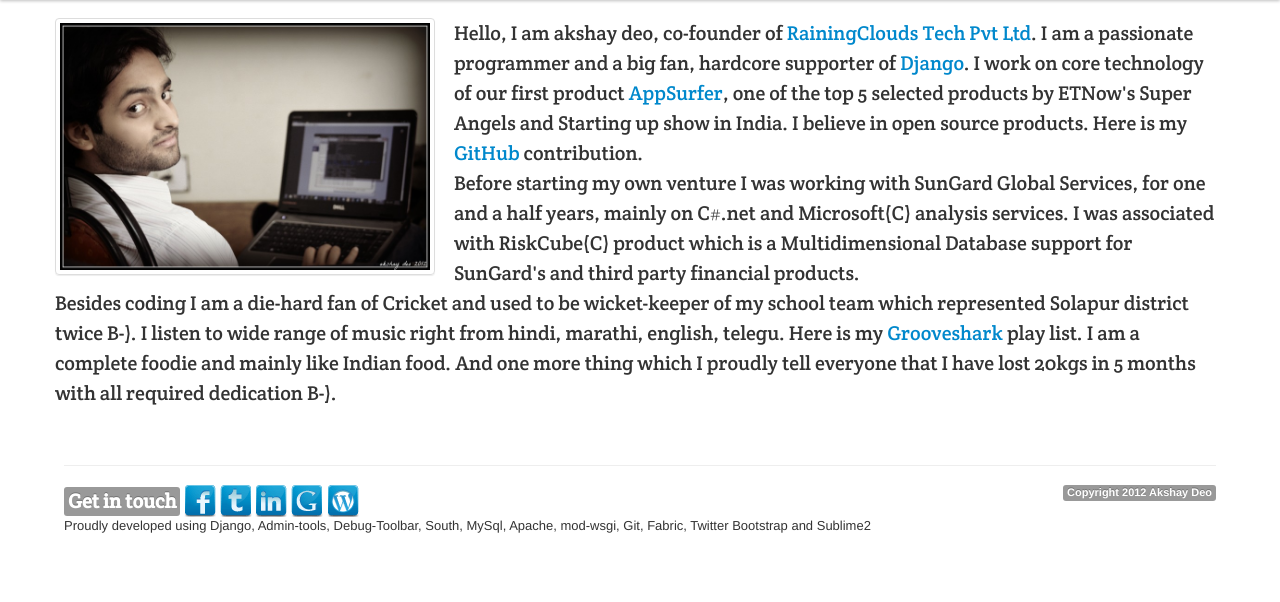
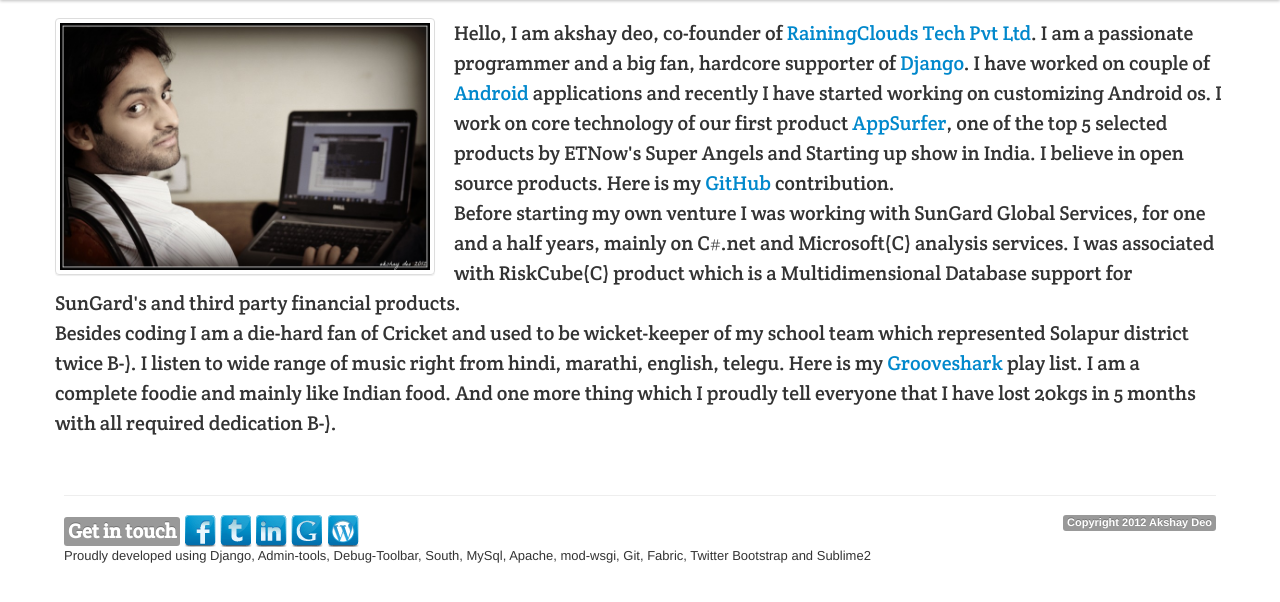
Before and after one commit to akshaydeo/akshaydeodotme, a Django app: template templates/dashboard/index.html in a window 1280 px wide. Shown: the part 42-644 px from the top of the page. Run offline with Django 3.2, Linux system fonts and the light colour scheme; the template is opened without the code that fills it, so the values that code supplies are empty; parts of the project's set-up code (start-up, migrations or seed data) failed here and were passed over; some libraries are stand-ins or nearby versions.

Commit message:
slight change in introduction

```diff
--- a/templates/dashboard/index.html
+++ b/templates/dashboard/index.html
@@ -6,7 +6,7 @@
 				</div>
 
 		<p style="font-family: 'Crete Round', serif; font-size:20px; font-weight:400px; line-height:150%">
-			Hello, I am akshay deo, co-founder of <a href="http://rainingclouds.com" target="_blank">RainingClouds Tech Pvt Ltd</a>. I am a passionate programmer and a big fan, hardcore supporter of <a href="http://djangoproject.org" target="_blank">Django</a>.  I work on core technology of our first product <a href="http://appsurfer.com" target="_blank">AppSurfer</a>, one of the top 5 selected products by ETNow's Super Angels and Starting up show in India. I believe in open source products. Here is my <a href="https://github.com/akshaydeo" target="_balnk">GitHub</a> contribution.<br>
+			Hello, I am akshay deo, co-founder of <a href="http://rainingclouds.com" target="_blank">RainingClouds Tech Pvt Ltd</a>. I am a passionate programmer and a big fan, hardcore supporter of <a href="http://djangoproject.org" target="_blank">Django</a>. I have worked on couple of <a href="http://android.com">Android</a> applications and recently I have started working on customizing Android os. I work on core technology of our first product <a href="http://appsurfer.com" target="_blank">AppSurfer</a>, one of the top 5 selected products by ETNow's Super Angels and Starting up show in India. I believe in open source products. Here is my <a href="https://github.com/akshaydeo" target="_balnk">GitHub</a> contribution.<br>
 			Before starting my own venture I was working with SunGard Global Services, for one and a half years, mainly on C#.net and Microsoft(C) analysis services. I was associated with RiskCube(C) product which is a Multidimensional Database support for SunGard's and third party financial products.<br>
 			Besides coding I am a die-hard fan of Cricket and used to be wicket-keeper of my school team which represented Solapur district twice B-). I listen to wide range of music right from hindi, marathi, english, telegu. Here is my <a href="http://grooveshark.com/#!/akshay.deo/" target="_blank">Grooveshark</a> play list. I am a complete foodie and mainly like Indian food. And one more thing which I proudly tell everyone that I have lost 20kgs in 5 months with all required dedication B-).<br><br>
 		</p>
```
